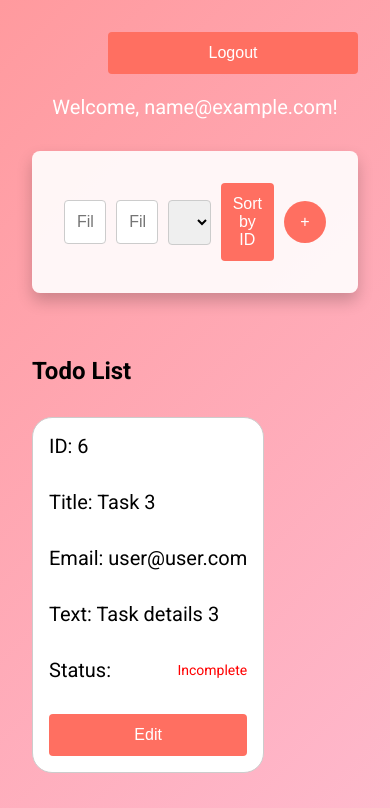
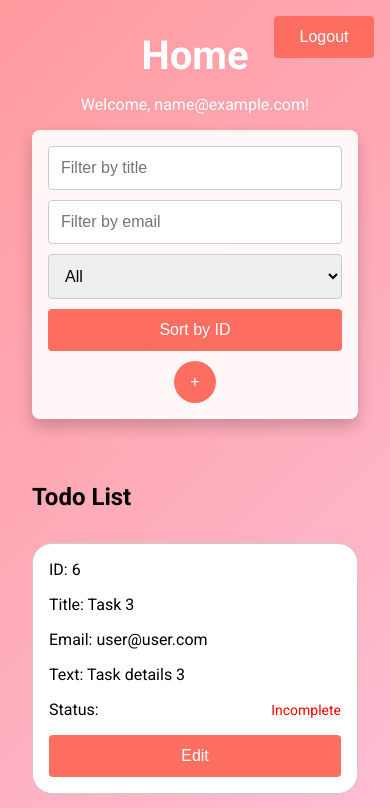
Before and after one commit to koliaha/todo-app, a Vue app: page / in a window 390 px wide. Shown: the top 808 px of the page. Built offline with nearby package versions, Linux system fonts and the light colour scheme; sample sign-in values are in the browser's storage.

Commit message:
add mobile

```diff
--- a/src/assets/main.scss
+++ b/src/assets/main.scss
@@ -22,6 +22,10 @@ body {
   text-align: center;
   animation: fadeInUp 1s ease-in-out;
   margin-bottom: 2rem;
+  @media screen and (max-width: 550px) {
+  padding: 1rem;
+
+  }
 }
 form {
   display: flex;
--- a/src/components/TodoItem.vue
+++ b/src/components/TodoItem.vue
@@ -47,7 +47,6 @@ const saveTodo = () => {
 .todo-item {
   border: 1px solid #ccc;
   padding: 1rem;
-  margin-bottom: 1rem;
   border-radius: 8px;
 }
 </style>
--- a/src/views/Home.vue
+++ b/src/views/Home.vue
@@ -3,7 +3,6 @@
     <h1>Home</h1>
     <p>Welcome, {{ currentUser?.email }}!</p>
     <button class="logout" @click="logout">Logout</button>
-
     <div class="filters container">
       <input type="text" v-model="filter.title" placeholder="Filter by title" />
       <input type="text" v-model="filter.email" placeholder="Filter by email" />
@@ -12,10 +11,17 @@
         <option value="completed">Completed</option>
         <option value="incomplete">Incomplete</option>
       </select>
-      <button @click="sortById = !sortById" :class="sortById && 'isActive'">Sort by ID</button>
-      <button @click="formAdd = !formAdd" class="add" :class="formAdd && 'isActive'">+</button>
+      <button @click="sortById = !sortById" :class="sortById && 'isActive'">
+        Sort by ID
+      </button>
+      <button
+        @click="formAdd = !formAdd"
+        class="add"
+        :class="formAdd && 'isActive'"
+      >
+        +
+      </button>
     </div>
-
     <TodoForm v-if="formAdd" />
     <TodoList :filter="filter" :sortById="sortById" />
   </div>
@@ -49,7 +55,6 @@ const filter = ref({
 </script>
 <style lang="scss">
 @import '../assets/main.scss';
-
 .home {
   display: flex;
   flex-direction: column;
@@ -68,23 +73,37 @@ const filter = ref({
     flex-wrap: wrap;
     justify-content: space-between;
     gap: 2rem;
+    @media screen and (max-width: 550px) {
+      gap: 1rem;
+    }
   }
   .todo-item {
     background: white;
     padding: 1rem;
     border-radius: 20px;
+    @media screen and (max-width: 550px) {
+      width: 100%;
+    }
   }
   .logout {
     position: absolute;
     right: 2rem;
     top: 2rem;
     width: 250px;
+    @media screen and (max-width: 550px) {
+      width: 100px;
+      right: 1rem;
+      top: 1rem;
+    }
   }
   .filters {
     max-width: 670px;
     display: flex;
     gap: 10px;
     align-items: center;
+    @media screen and (max-width: 550px) {
+      flex-direction: column;
+    }
   }
   .add {
     border-radius: 50%;
@@ -102,6 +121,10 @@ const filter = ref({
     font-size: 1.25rem;
     color: #fff;
     margin-bottom: 2rem;
+    @media screen and (max-width: 550px) {
+      margin-bottom: 1rem;
+      font-size: 1rem;
+    }
   }
   input,
   textarea,
```
